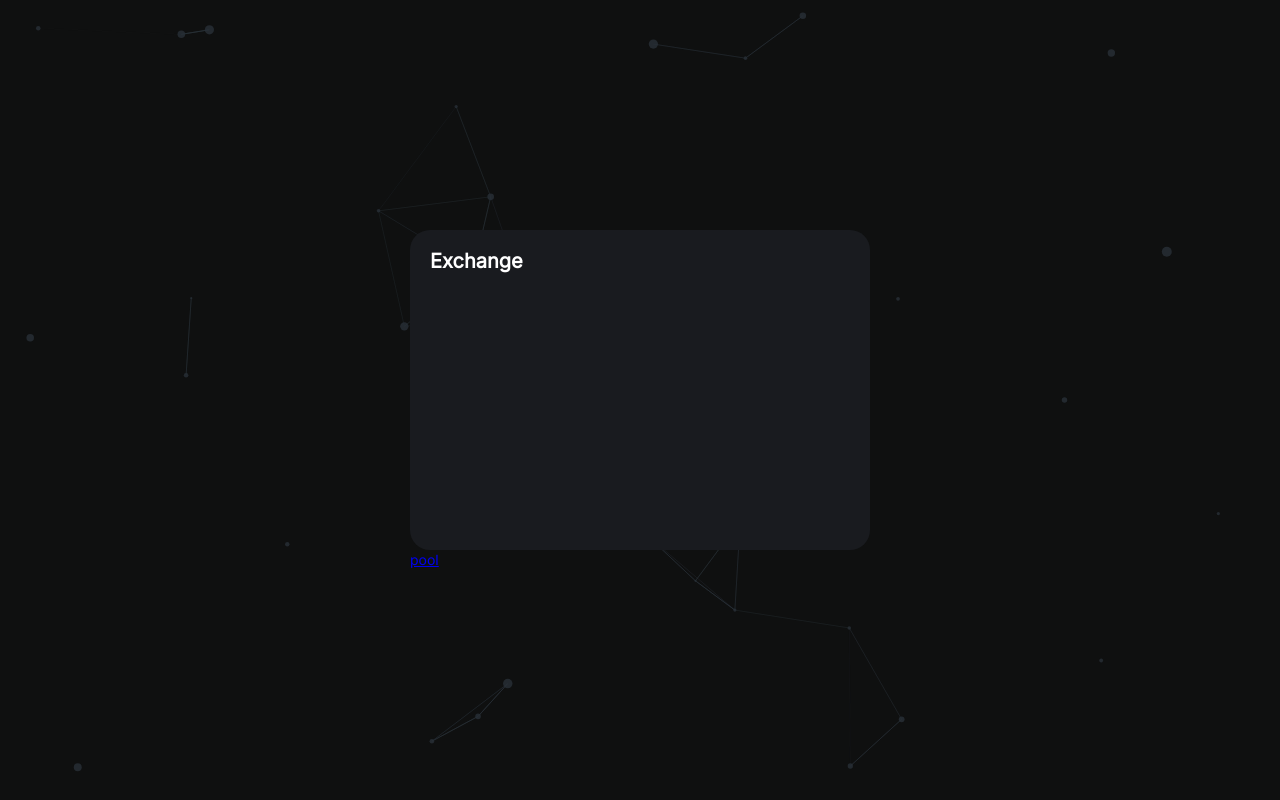
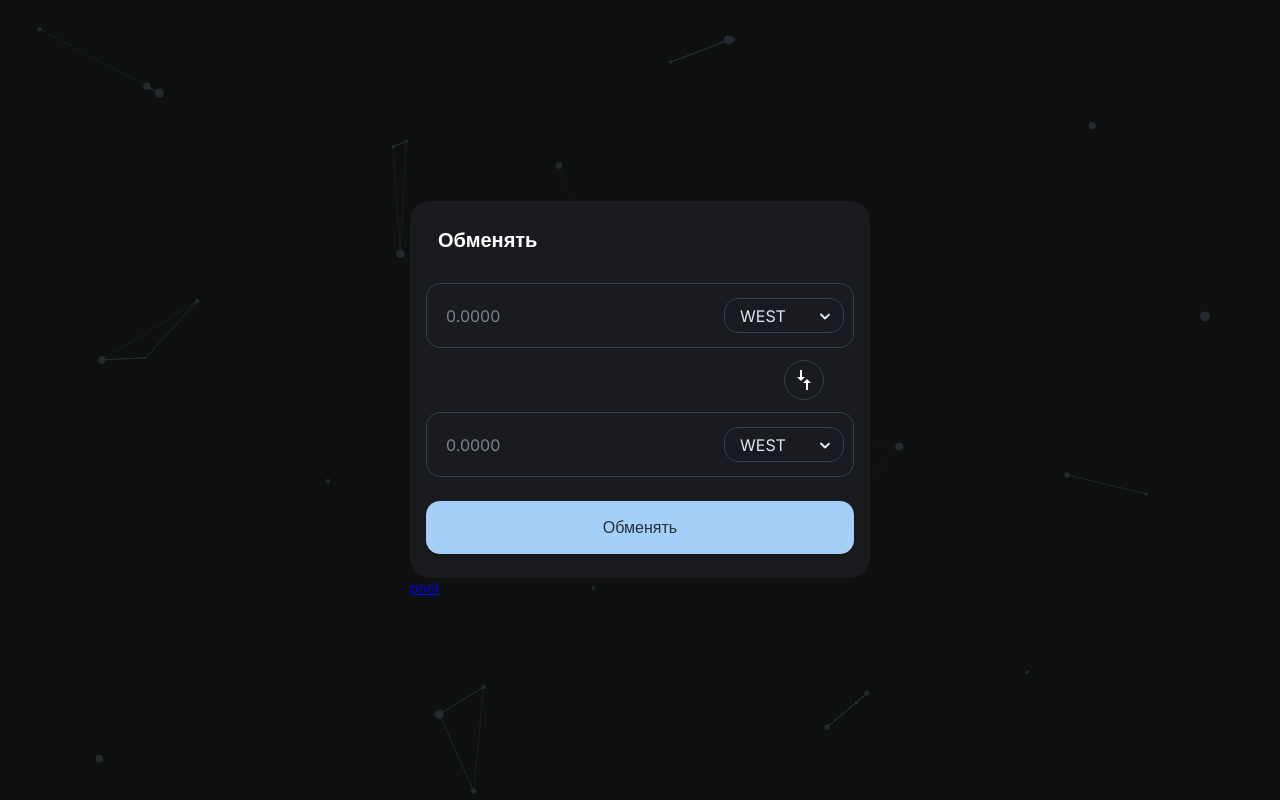
Before and after one commit to sarkiisov/waves-hack-frontend, a React (Create React App) app: page / in a window 1280 px wide. Built offline with nearby package versions, Linux system fonts and the light colour scheme; a web font is replaced by a local one.

Commit message:
feat: exchange

```diff
--- a/src/components/AddLiquidity/LiquidityCard.tsx
+++ b/src/components/AddLiquidity/LiquidityCard.tsx
@@ -13,7 +13,7 @@ const LiquidityCard = () => {
   return (
     <Box className={classes.liquidity}>
       <IconButton
-        aria-label="delete"
+        aria-label="back"
         onClick={() => navigate("/pool")}
         className={classes.backBtn}
       >
--- /dev/null
+++ b/src/components/InputAdornment/InputAdornment.tsx
@@ -0,0 +1,68 @@
+/* eslint-disable react/destructuring-assignment */
+import React, {
+  ChangeEvent,
+  ChangeEventHandler,
+  FocusEventHandler,
+  useState,
+  VFC,
+} from "react";
+
+import { TextField } from "@material-ui/core";
+import clsx from "clsx";
+import { omit } from "lodash";
+import { useStyles } from "../TextArea/TextArea.styles";
+import { Select } from "../Select";
+import { SelectValue } from "../../types/components";
+
+export interface TextAreaProps {
+  className?: string;
+  name?: string;
+  value?: string;
+  onBlur?: FocusEventHandler<HTMLInputElement | HTMLTextAreaElement>;
+  onChange?: ChangeEventHandler<HTMLInputElement | HTMLTextAreaElement>;
+  label?: string;
+  error?: boolean;
+  placeholder?: string;
+  adornment?: any;
+}
+
+const filterValues: SelectValue[] = ["WEST", "HACK1", "HACK2"].map((label) => ({
+  value: label,
+  label,
+}));
+
+export const InputAdornment: VFC<TextAreaProps> = (props) => {
+  const classes = useStyles();
+  const [filterValue, setFilterValue] = useState(filterValues[0].value);
+
+  const getSelectHandler =
+    (callback: {
+      (value: React.SetStateAction<string>): void;
+      (value: React.SetStateAction<string>): void;
+      (arg0: any): void;
+    }) =>
+    (event: ChangeEvent<HTMLInputElement>) => {
+      callback(event.target.value);
+    };
+
+  const handleChangeFilter = getSelectHandler(setFilterValue);
+  return (
+    <TextField
+      {...omit({ ...props }, "className")}
+      autoComplete="off"
+      multiline
+      className={clsx(classes.inputAdornment, props.className)}
+      InputLabelProps={{ className: classes.label }}
+      InputProps={{
+        endAdornment: (
+          <Select
+            values={filterValues}
+            size="small"
+            value={filterValue}
+            onChange={handleChangeFilter}
+          />
+        ),
+      }}
+    />
+  );
+};
--- a/src/components/Swap/SwapCard.styles.tsx
+++ b/src/components/Swap/SwapCard.styles.tsx
@@ -1,18 +1,13 @@
 import { makeStyles } from "@material-ui/core";
 import { createStyles } from "@material-ui/core/styles";
+import { COLOR_INDIGO_600 } from "../../theme/colors";
 
 export const useStyles = makeStyles(() => {
   return createStyles({
-    root: {
-      position: "relative",
-      width: "360px",
-      maxWidth: "none",
-      padding: "40px 16px 20px 16px",
-    },
     swap: {
       width: "460px",
       minHeight: "320px",
-      padding: "8px",
+      padding: "16px 16px 24px",
       background: "rgb(25, 27, 31)",
       borderRadius: "20px",
     },
@@ -21,6 +16,23 @@ export const useStyles = makeStyles(() => {
       display: "flex",
       justifyContent: "space-between",
       alignItems: "center",
+      marginBottom: "20px",
+    },
+    inputWrapper: {
+      display: "flex",
+      flexDirection: "column",
+      rowGap: "12px",
+      marginBottom: "24px",
+    },
+    switchBtn: {
+      margin: "0 30px 0 auto",
+      border: `1px solid ${COLOR_INDIGO_600}`,
+      "& > .MuiIconButton-label": {
+        transform: "rotate(90deg)",
+      },
+    },
+    btnChange: {
+      width: "100%",
     },
   });
 });
--- a/src/components/Swap/SwapCard.tsx
+++ b/src/components/Swap/SwapCard.tsx
@@ -1,6 +1,9 @@
 import React, { FC } from "react";
-import { Box, Typography } from "@material-ui/core";
+import { Box, Button, IconButton, Typography } from "@material-ui/core";
 import { useStyles } from "./SwapCard.styles";
+import { TextArea } from "../TextArea";
+import { InputAdornment } from "../InputAdornment/InputAdornment";
+import CompareArrowsIcon from "@material-ui/icons/CompareArrows";
 
 const SwapCard: FC = () => {
   const classes = useStyles();
@@ -8,8 +11,27 @@ const SwapCard: FC = () => {
     <>
       <Box className={classes.swap}>
         <Box className={classes.head}>
-          <Typography variant="h3">Exchange</Typography>
+          <Typography variant="h3">Обменять</Typography>
         </Box>
+        <Box className={classes.inputWrapper}>
+          <InputAdornment placeholder={"0.0000"} />
+          <IconButton
+            aria-label="switch"
+            onClick={() => console.log("switch")}
+            className={classes.switchBtn}
+          >
+            <CompareArrowsIcon />
+          </IconButton>
+          <InputAdornment placeholder={"0.0000"} />
+        </Box>
+        <Button
+          variant="contained"
+          size="large"
+          onClick={() => console.log("change")}
+          className={classes.btnChange}
+        >
+          Обменять
+        </Button>
       </Box>
     </>
   );
--- a/src/components/TextArea/TextArea.styles.ts
+++ b/src/components/TextArea/TextArea.styles.ts
@@ -1,50 +1,68 @@
-import { makeStyles } from '@material-ui/core';
-import { createStyles } from '@material-ui/core/styles';
-import { COLOR_INDIGO_100, COLOR_INDIGO_400G, COLOR_RED_ERROR } from '../../theme/colors';
-import { FontWeights } from '../../theme/Typography/Typography.theme';
+import { makeStyles } from "@material-ui/core";
+import { createStyles } from "@material-ui/core/styles";
+import {
+  COLOR_INDIGO_100,
+  COLOR_INDIGO_400G,
+  COLOR_RED_ERROR,
+} from "../../theme/colors";
+import { FontWeights } from "../../theme/Typography/Typography.theme";
 
-export const useStyles = makeStyles(() => createStyles({
+export const useStyles = makeStyles(() =>
+  createStyles({
     root: {
-    minWidth: '100px',
-    width: '100%',
-    '& > div': {
-      borderRadius: '13px',
+      minWidth: "100px",
+      width: "100%",
+      "& > div": {
+        borderRadius: "13px",
       },
-    '& > .MuiOutlinedInput-multiline': {
-      padding: '0px',
-      '& > textarea:first-child::placeholder': {
+      "& > .MuiOutlinedInput-multiline": {
+        padding: "0px",
+        "& > textarea:first-child::placeholder": {
           color: COLOR_INDIGO_400G,
           opacity: 1,
         },
       },
     },
     input: {
-    minHeight: '160px',
-    padding: '64px 20px 12px 20px',
+      minHeight: "160px",
+      padding: "64px 20px 12px 20px",
       color: COLOR_INDIGO_100,
-    '&::placeholder': {
+      "&::placeholder": {
         fontWeight: FontWeights.fontWeightMedium,
         color: COLOR_INDIGO_100,
       },
     },
     label: {
-    '&.MuiInputLabel-shrink': {
+      "&.MuiInputLabel-shrink": {
         color: COLOR_INDIGO_100,
-      fontSize: '16px',
-      lineHeight: '20px',
+        fontSize: "16px",
+        lineHeight: "20px",
         fontWeight: FontWeights.fontWeightMedium,
-      transform: 'translate(20px, 24px)',
+        transform: "translate(20px, 24px)",
       },
-    '&.Mui-focused, &.MuiFormLabel-filled': {
+      "&.Mui-focused, &.MuiFormLabel-filled": {
         color: COLOR_INDIGO_400G,
       },
-    '&.Mui-error': {
-      '&.MuiInputLabel-shrink': {
+      "&.Mui-error": {
+        "&.MuiInputLabel-shrink": {
           color: COLOR_INDIGO_100,
         },
-      '&.Mui-focused, &.MuiFormLabel-filled': {
+        "&.Mui-focused, &.MuiFormLabel-filled": {
           color: COLOR_RED_ERROR,
         },
       },
     },
-}));
+    inputAdornment: {
+      minHeight: "60px",
+      display: "block",
+      "& > .MuiOutlinedInput-multiline": {
+        padding: "15px 10px 15px 20px",
+        width: "100%",
+        display: "flex",
+        "& > .custom-select-small": {
+          flex: "0 0 120px",
+        },
+      },
+    },
+  })
+);
```
Also changed, not shown: src/components/TextArea/TextArea.tsx (+7 -6 lines), 1 other file (tests, documents, lock files or other folders). Lines whose indentation alone changed are shown as unchanged.
